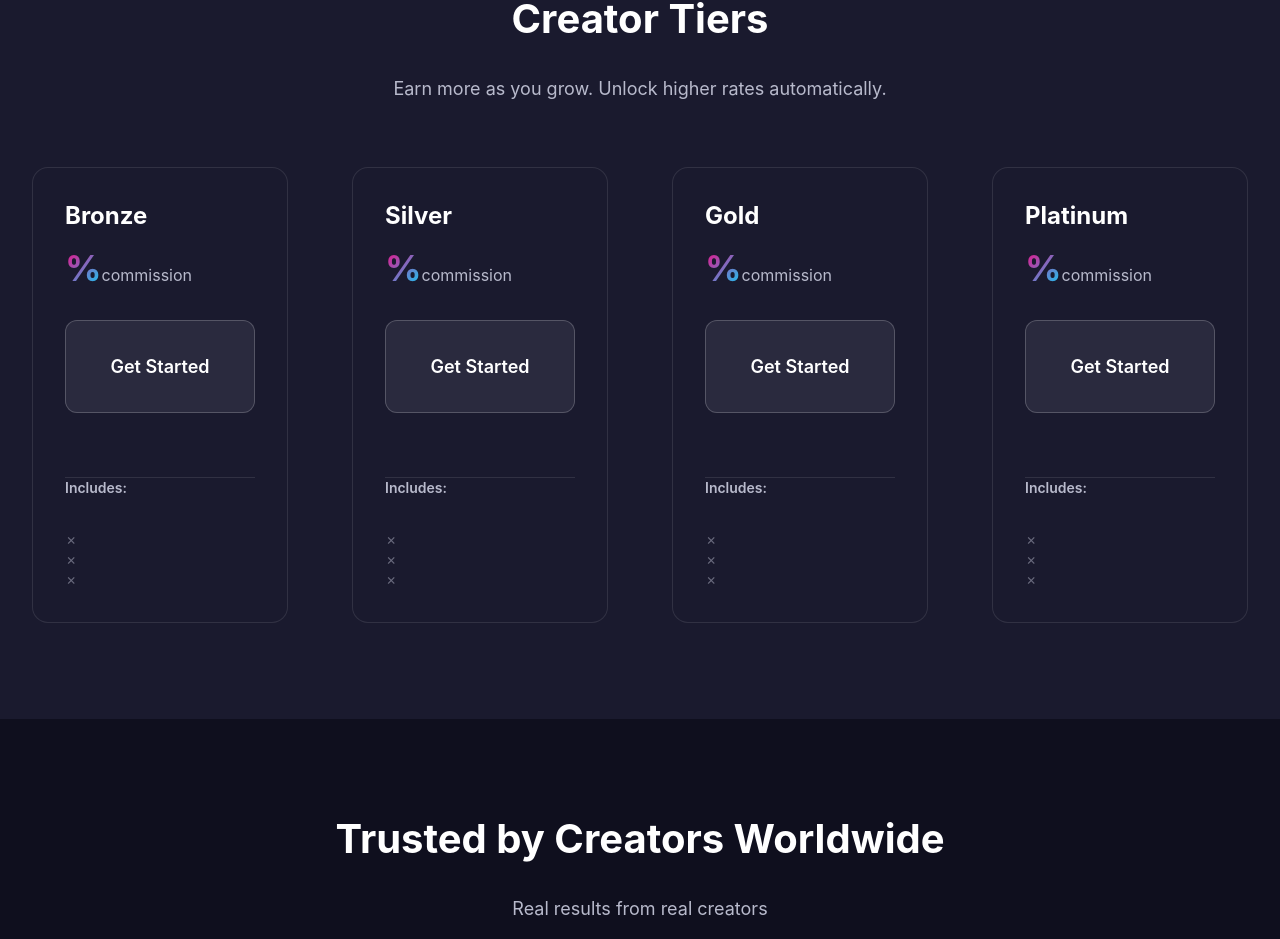
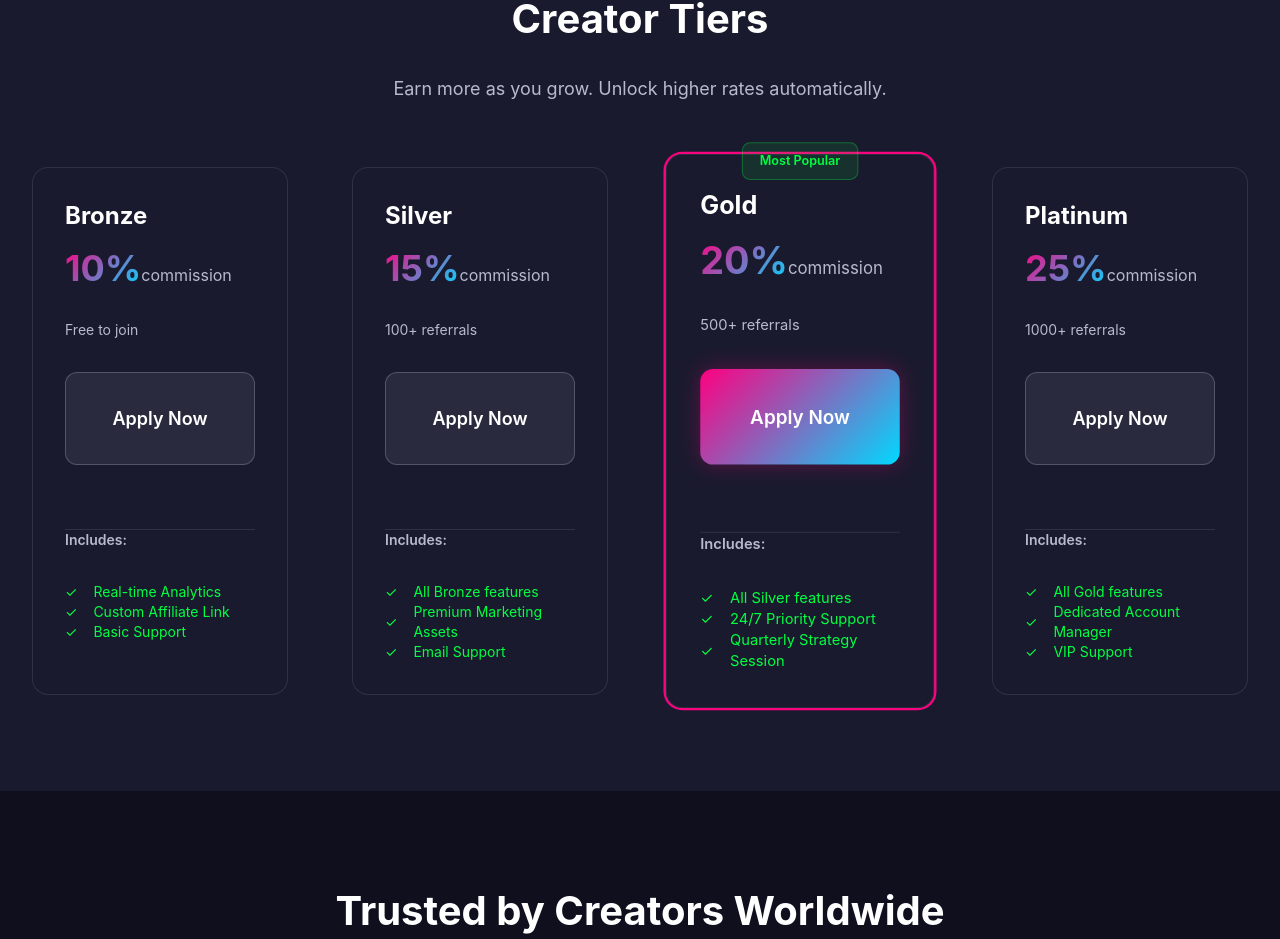
Before and after one commit to george11642/BlackPill, a Next.js app in the folder web/: page /creators in a window 1280 px wide. Shown: the part 2391-3330 px from the top of the page. Built offline with nearby package versions, Linux system fonts and the light colour scheme.

Commit message:
fix: Correct PricingCard prop types in creators page - use commission number and proper feature objects

```diff
--- a/web/src/pages/creators.tsx
+++ b/web/src/pages/creators.tsx
@@ -64,48 +64,48 @@ export default function Creators() {
   const creatorTiers = [
     {
       tier: 'Bronze',
-      commission: '10%',
+      commission: 10,
       requirement: 'Free to join',
       features: [
-        'Real-time Analytics',
-        'Custom Affiliate Link',
-        'Basic Support',
+        { text: 'Real-time Analytics', included: true },
+        { text: 'Custom Affiliate Link', included: true },
+        { text: 'Basic Support', included: true },
       ],
       cta: 'Apply Now',
       highlight: false,
     },
     {
       tier: 'Silver',
-      commission: '15%',
+      commission: 15,
       requirement: '100+ referrals',
       features: [
-        'All Bronze features',
-        'Premium Marketing Assets',
-        'Email Support',
+        { text: 'All Bronze features', included: true },
+        { text: 'Premium Marketing Assets', included: true },
+        { text: 'Email Support', included: true },
       ],
       cta: 'Apply Now',
       highlight: false,
     },
     {
       tier: 'Gold',
-      commission: '20%',
+      commission: 20,
       requirement: '500+ referrals',
       features: [
-        'All Silver features',
-        '24/7 Priority Support',
-        'Quarterly Strategy Session',
+        { text: 'All Silver features', included: true },
+        { text: '24/7 Priority Support', included: true },
+        { text: 'Quarterly Strategy Session', included: true },
       ],
       cta: 'Apply Now',
       highlight: true,
     },
     {
       tier: 'Platinum',
-      commission: '25%',
+      commission: 25,
       requirement: '1000+ referrals',
       features: [
-        'All Gold features',
-        'Dedicated Account Manager',
-        'VIP Support',
+        { text: 'All Gold features', included: true },
+        { text: 'Dedicated Account Manager', included: true },
+        { text: 'VIP Support', included: true },
       ],
       cta: 'Apply Now',
       highlight: false,
@@ -228,12 +228,11 @@ export default function Creators() {
             <PricingCard
               key={index}
               tier={tier.tier}
-              price={tier.commission}
-              interval="commission"
-              scans={tier.requirement}
+              commission={tier.commission}
+              requirement={tier.requirement}
               features={tier.features}
-              cta={tier.cta}
-              highlight={tier.highlight}
+              isPopular={tier.highlight}
+              ctaText={tier.cta}
             />
           ))}
         </div>
```
